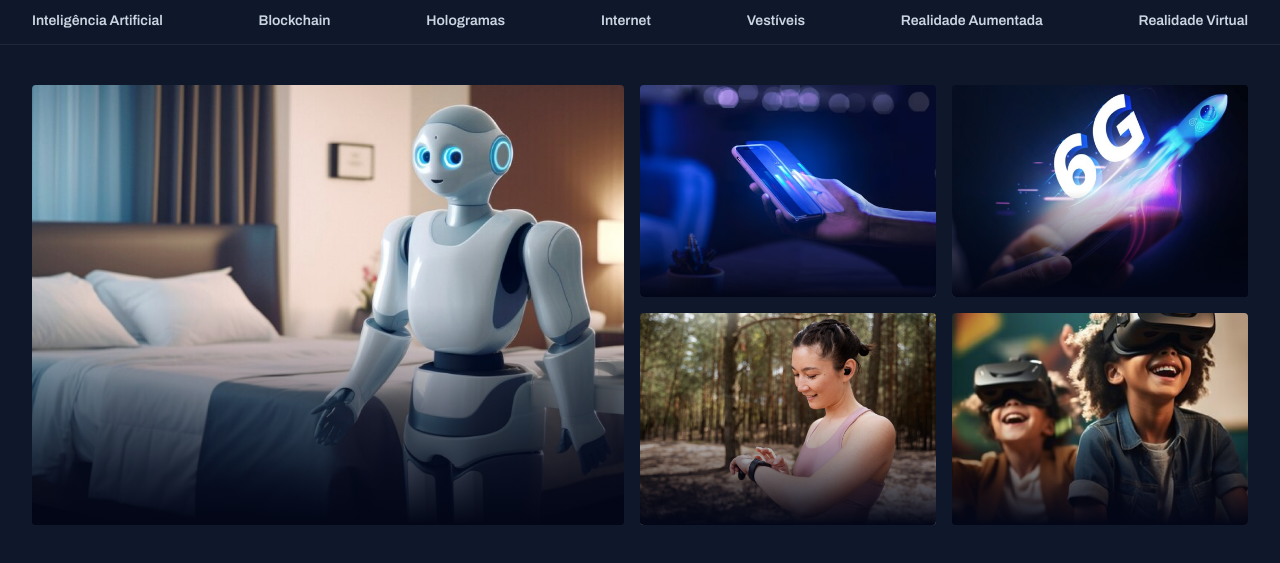
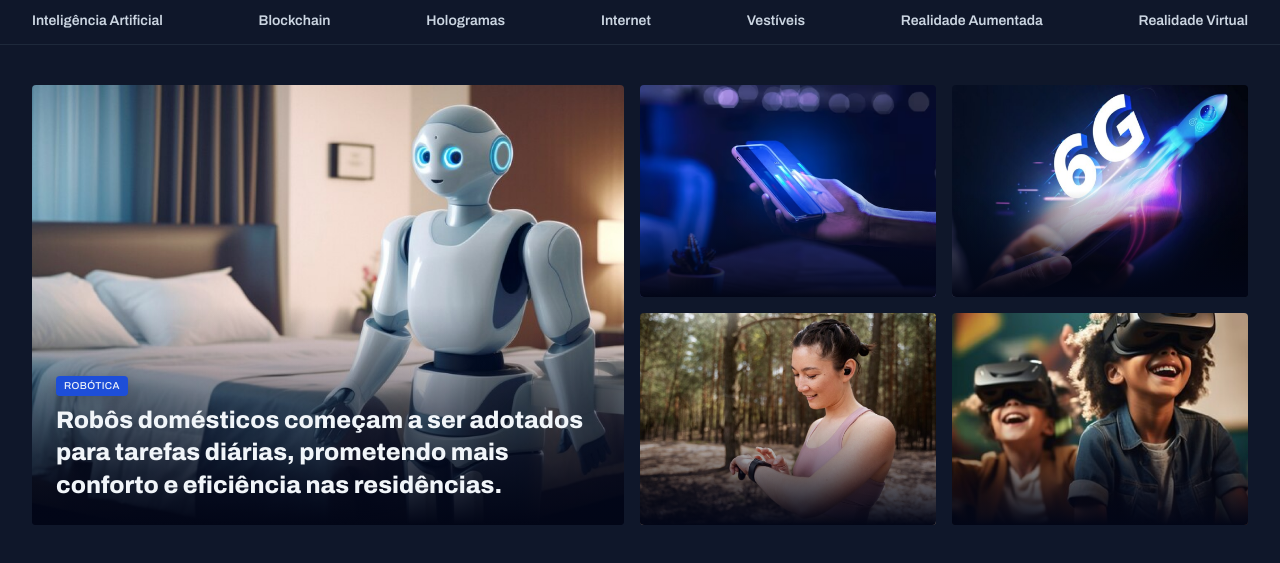
Before and after one commit to Dandiels/projeto-portal-de-noticias, a plain HTML site: page index.html in a window 1280 px wide. Shown: the part 83-646 px from the top of the page. Drawn offline with Linux system fonts and the light colour scheme.

Commit message:
add card content

```diff
--- a/index.html
+++ b/index.html
@@ -25,7 +25,6 @@
         <div>
 
           <img src="./assets/icons/List.svg" alt="Ícone de Menu">
-
           <strong>Menu</strong>
 
         </div>
@@ -37,7 +36,6 @@
         <div>
 
           <strong>Buscar</strong>
-
           <img src="./assets/icons/MagnifyingGlass.svg" alt="Ícone de Lupa">
 
         </div>
@@ -63,9 +61,23 @@
     <main class="grid container">
       <section id="featured" class="grid grid-flow-col gap-16">
 
-        <div class="card">
+        <figure class="card">
+
           <img src="assets/images/Image 01.png" alt="Imagem 1">
-        </div>
+
+          <figcaption>
+
+            <span class="content-tag">Robótica</span>
+
+            <h2 class="text-2xl">
+              Robôs domésticos começam a ser adotados
+              para tarefas diárias, prometendo mais
+              conforto e eficiência nas residências.
+            </h2>
+
+          </figcaption>
+
+        </figure>
 
         <div class="grid grid-cols-2 gap-16">
 
--- a/styles/global.css
+++ b/styles/global.css
@@ -62,3 +62,15 @@ main
 {
     margin-top: 40px;
 }
+
+.content-tag
+{
+    display: inline-block;
+    background-color: var(--brand-color-dark);
+    padding: 4px 8px;
+    border-radius: 4px;
+    font: 500 10px/1.2 var(--font-family);
+    text-transform: uppercase;
+    letter-spacing: 0.04em;
+    box-shadow: 0px 4px 16px rgba(2, 6, 23, 0.25);
+}
--- a/styles/section.css
+++ b/styles/section.css
@@ -25,4 +25,16 @@
             #020617 100%
         );
     }
+
+    figcaption
+    {
+        position: absolute;
+        bottom: 0;
+        padding: 0 24px 24px;
+    }
+
+    h2
+    {
+        margin-top: 8px;
+    }
 }
--- a/styles/utility.css
+++ b/styles/utility.css
@@ -17,3 +17,23 @@
 {
     gap: 16px;
 }
+
+.text-2xl
+{
+    font: var(--h1);
+}
+
+.text-xl
+{
+    font: var(--h2);
+}
+
+.text-lg
+{
+    font: var(--h3);
+}
+
+.text-sm
+{
+    font: var(--text-sm);
+}
```
